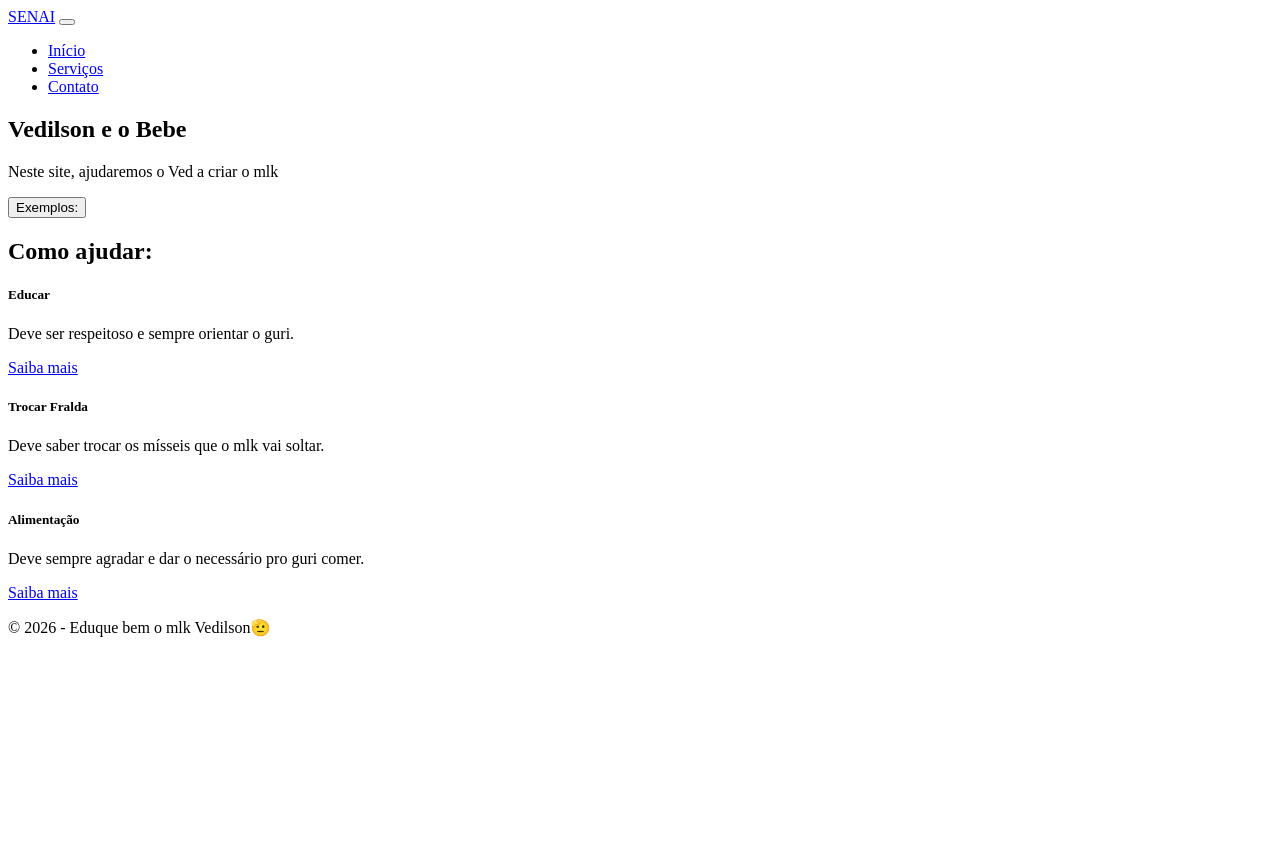
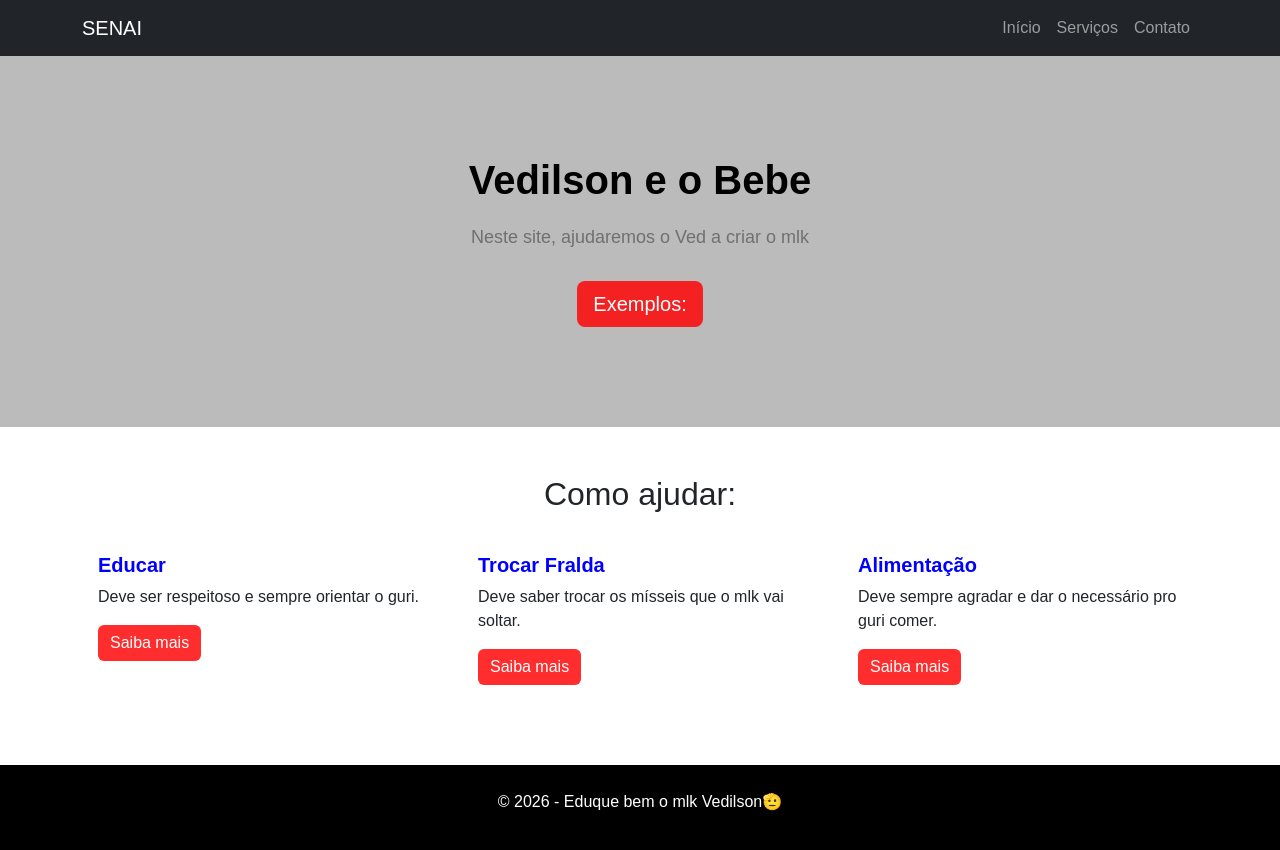
Before and after one commit to miguelfurlanisdev/bootstrap, a plain HTML site: page index.html in a window 1280 px wide. Before the commit the page ends 800 px from the top, so only its background shows below. Drawn offline with nearby package versions, Linux system fonts and the light colour scheme.

Commit message:
Estilização da página inicial

```diff
--- a/index.html
+++ b/index.html
@@ -8,8 +8,7 @@
     <title>Vedilson e o Bebe</title>
 
 
-    <link href="https://cdn.jsdelivr.net/npm/bootstrap@5.3.8/dist/css/bootstrap.min.css&quot; rel="stylesheet">
-
+    <link href="https://cdn.jsdelivr.net/npm/bootstrap@5.3.8/dist/css/bootstrap.min.css" rel="stylesheet">
 
     <link rel="stylesheet" href="style.css">
 
--- a/style.css
+++ b/style.css
@@ -0,0 +1,51 @@
+body{
+    margin: 0;
+    padding: 0;
+    font-family: Arial, Helvetica, sans-serif;
+    background-color: white;
+}
+
+.banner{
+    background-color: rgb(187, 187, 187);
+    padding: 100px 20px;
+}
+
+.banner h1{
+    font-size: 40px;
+    font-weight: bold;
+    color: black;
+}
+
+.banner p{
+    font-size: 18px;
+    color: rgb(112, 112, 112);
+    margin-top: 20px;
+    margin-bottom: 30px;
+}
+
+.card{
+    border: none;
+    border-radius: 10px;
+    transition: 0.3s;
+}
+
+.card:hover{
+    transform: translateY(-5px);
+}
+
+.card-title{
+    font-weight: bold;
+    color: blue;
+}
+
+.btn-primary{
+    background-color: rgba(255, 0, 0, 0.825);
+    border: none;
+}
+
+.rodape{
+    background-color: black;
+    color: white;
+    padding: 25px;
+    margin-top: 5px;
+}
```
